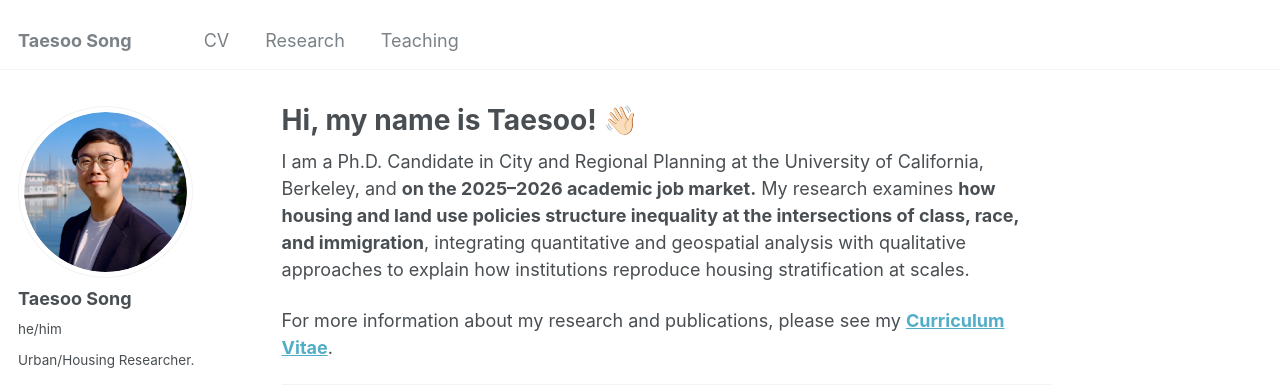
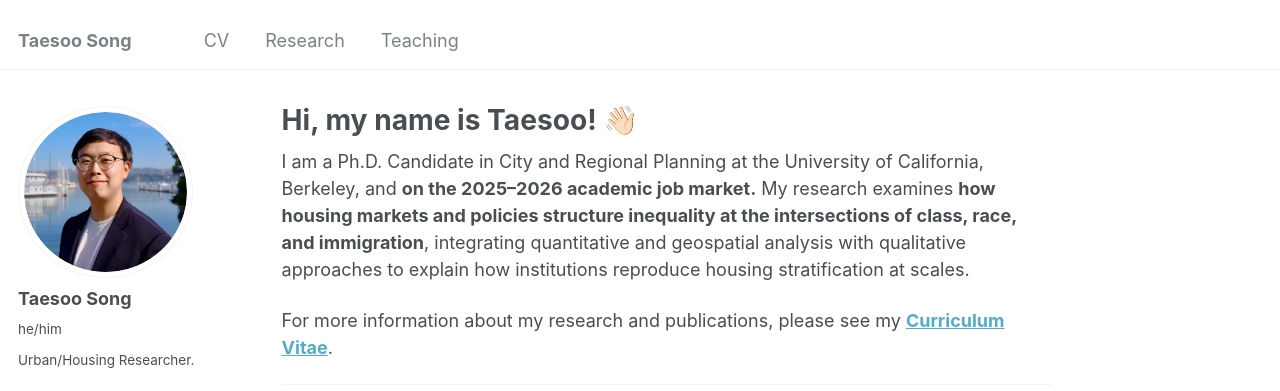
Before and after one commit to taesoosong/taesoosong.github.io, a Jekyll site: the page built from _pages/about.md, in a window 1280 px wide and 900 px high. Shown: the top 391 px of the window. Built offline with Jekyll 4.4.1, drawn with Linux system fonts in a browser that asks for light colours; some web fonts are replaced.

Commit message:
Update about.md

```diff
--- a/_pages/about.md
+++ b/_pages/about.md
@@ -8,7 +8,7 @@ redirect_from:
   - /about.html
 ---
 
-I am a Ph.D. Candidate in City and Regional Planning at the University of California, Berkeley, and **on the 2025–2026 academic job market.** My research examines **how housing and land use policies structure inequality at the intersections of class, race, and immigration**, integrating quantitative and geospatial analysis with qualitative approaches to explain how institutions reproduce housing stratification at scales.
+I am a Ph.D. Candidate in City and Regional Planning at the University of California, Berkeley, and **on the 2025–2026 academic job market.** My research examines **how housing markets and policies structure inequality at the intersections of class, race, and immigration**, integrating quantitative and geospatial analysis with qualitative approaches to explain how institutions reproduce housing stratification at scales.
 
 For more information about my research and publications, please see my [**Curriculum Vitae**](https://taesoosong.github.io/academic_cv/CV_SONG_Taesoo.pdf).
 
```
